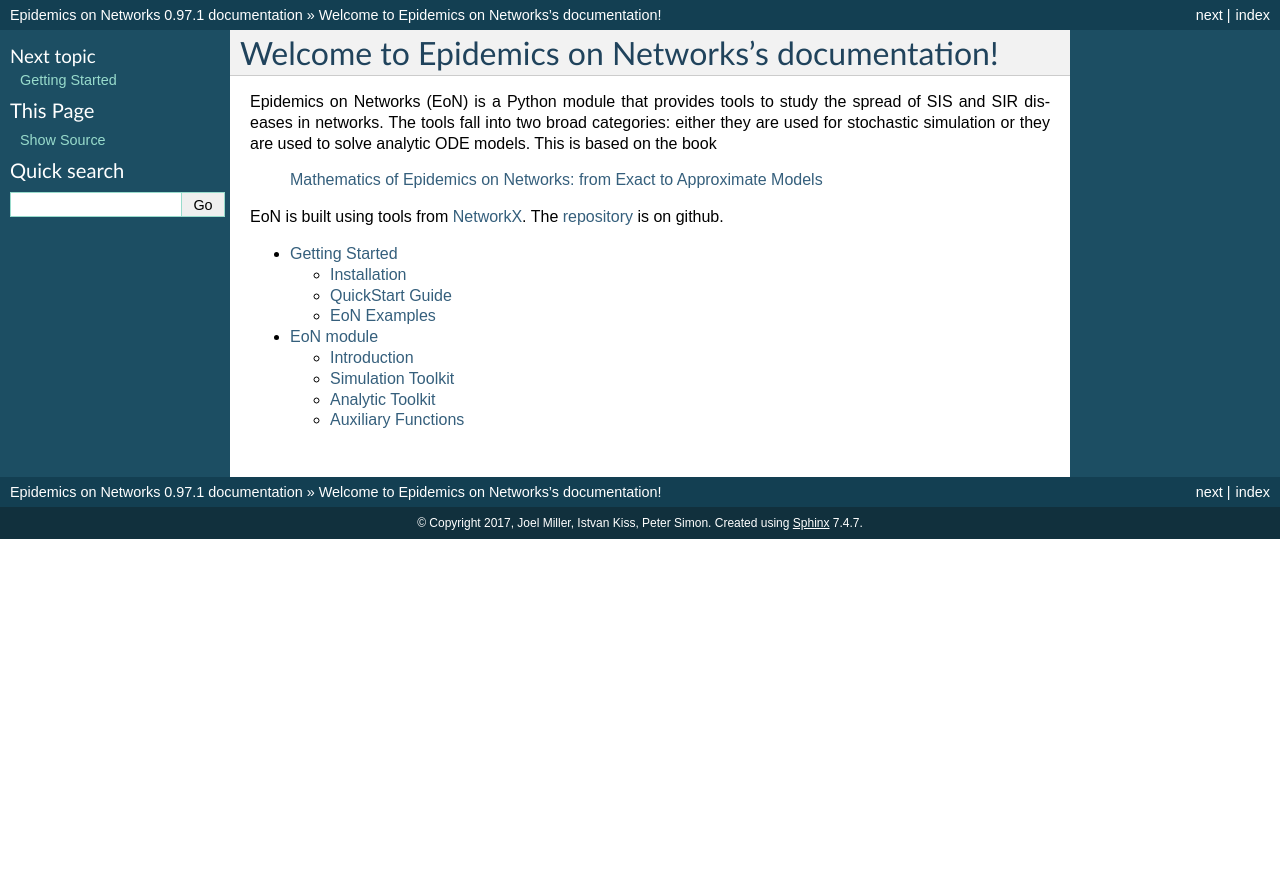
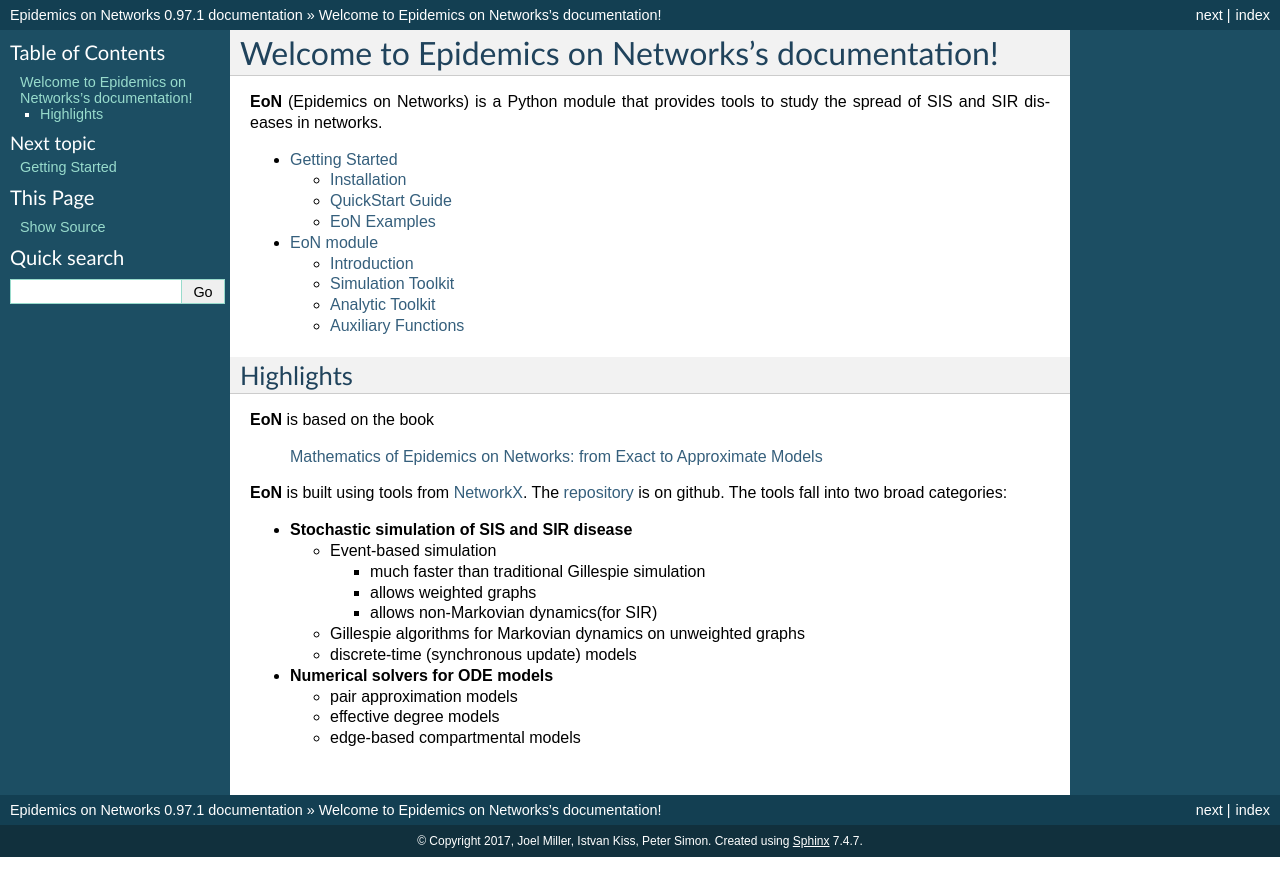
Before and after one commit to springer-math/Mathematics-of-Epidemics-on-Networks, a Sphinx documentation site: the page built from docs/index.rst, in a window 1280 px wide. Shown: the top 896 px of the page. Built offline with Sphinx 7.4.7, drawn with Linux system fonts in a browser that asks for light colours.

Commit message:
Update documentation before soliciting testers

```diff
--- a/docs/GettingStarted.rst
+++ b/docs/GettingStarted.rst
@@ -3,7 +3,7 @@ Getting Started
 
 Installation
 ------------
-You can install `EoN` with pip
+You can install **EoN** with pip
 
 ::
 
@@ -81,10 +81,10 @@ The code here provides an example of creating a Barabasi-Albert network.  Then i
 EoN Examples
 ------------
 
-EoN consists of two broad types of algorithms.  One set of algorithms is used to simulate epidemics on networks, and the others solve analytic ODE models that attempt to approximate the disease dynamics.
+**EoN** consists of two broad types of algorithms.  One set of algorithms is used to simulate epidemics on networks, and the others solve analytic ODE models that attempt to approximate the disease dynamics.
 
 
-We have collected a number of examples using EoN to generate figures.
+We have collected a number of examples using **EoN** to generate figures.
 
 Epidemics On Networks figures
 ^^^^^^^^^^^^^^^^^^^^^^^^^^^^^
--- a/docs/index.rst
+++ b/docs/index.rst
@@ -2,22 +2,41 @@ Welcome to Epidemics on Networks's documentation!
 =================================================
 
 
-Epidemics on Networks (EoN) is a Python module that provides tools to study
-the spread of SIS and SIR diseases in networks.  The tools fall into two broad
-categories: either they are used for stochastic simulation or they are used to
-solve analytic ODE models.  This is based on the book
-
-  `Mathematics of Epidemics on Networks: from Exact to Approximate Models`_
-
-EoN is built using tools from NetworkX_.  The repository_ is on github.
-
-.. _repository: https://github.com/springer-math/Mathematics-of-Epidemics-on-Networks
-.. _Mathematics of epidemics on networks\: from exact to approximate models: http://www.springer.com/us/book/9783319508047
-.. _NetworkX: https://networkx.github.io
-
+**EoN** (Epidemics on Networks)  is a Python module that provides tools to study
+the spread of SIS and SIR diseases in networks.
 
 .. toctree::
    :maxdepth: 2
 
    Getting Started <GettingStarted>
    EoN
+
+Highlights
+----------
+
+**EoN** is based on the book
+
+  `Mathematics of Epidemics on Networks: from Exact to Approximate Models`_
+**EoN** is built using tools from NetworkX_.  The repository_ is on github.
+The tools fall into two broad
+categories:
+
+- **Stochastic simulation of SIS and SIR disease**
+
+  - Event-based simulation
+
+    - much faster than traditional Gillespie simulation
+    - allows weighted graphs
+    - allows non-Markovian dynamics(for SIR)
+  - Gillespie algorithms for Markovian dynamics on unweighted graphs
+  - discrete-time (synchronous update) models
+- **Numerical solvers for ODE models**
+
+  - pair approximation models
+  - effective degree models
+  - edge-based compartmental models
+
+
+.. _repository: https://github.com/springer-math/Mathematics-of-Epidemics-on-Networks
+.. _Mathematics of epidemics on networks\: from exact to approximate models: http://www.springer.com/us/book/9783319508047
+.. _NetworkX: https://networkx.github.io
```
Also changed, not shown: docs/EoN.rst (+10 -9 lines).
